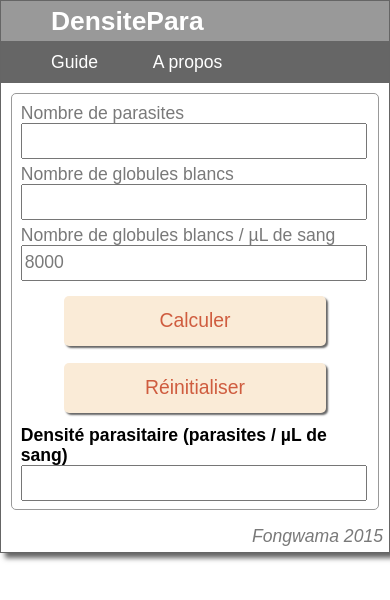
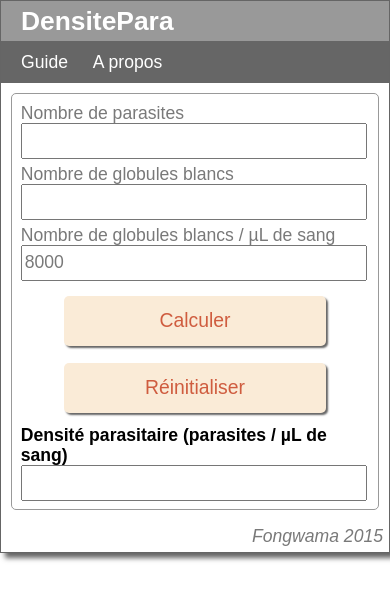
Before and after one commit to fongwama/DensiPara, a plain HTML site: page index.html in a window 390 px wide. Drawn offline with Linux system fonts and the light colour scheme.

Commit message:
Adjust header padding for mobile view

```diff
--- a/config.xml
+++ b/config.xml
@@ -3,7 +3,7 @@
         xmlns:gap   = "http://phonegap.com/ns/1.0"
         id          = "com.fongwama.densitepara"
         versionCode = "10"
-        version     = "1.0.0" >
+        version     = "1.0.1" >
     <!-- versionCode is optional and Android only -->
 
 
--- a/css/style.css
+++ b/css/style.css
@@ -149,6 +149,15 @@ footer{
         color: #FFFFFF;
         padding-top: 10px;
         padding-bottom: 10px;
+        padding-left: 20px;
+    }
+
+    nav{
+        padding-left: 10px;
+    }
+
+    nav a:link,  nav a:visited{
+        padding: 11px 10px;
     }
 
 	form{
```
